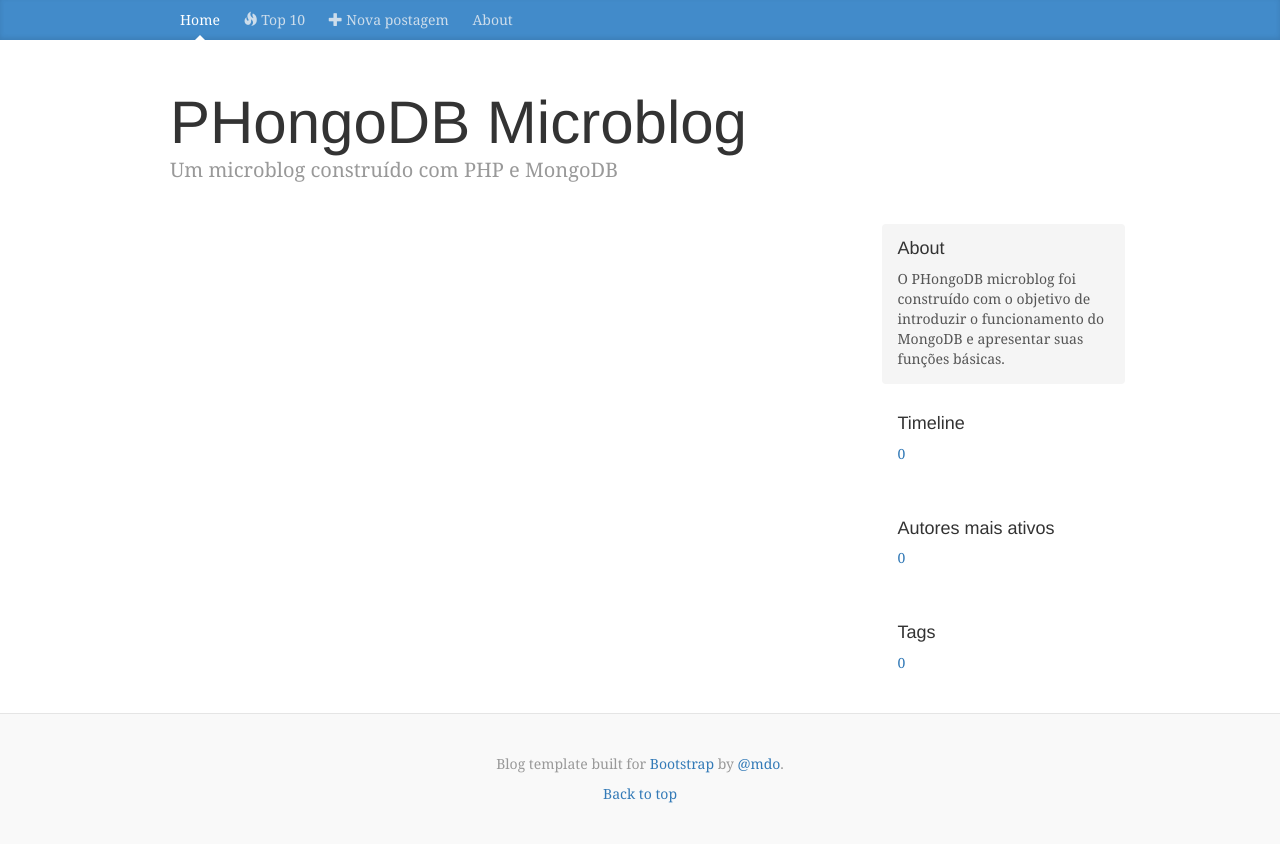
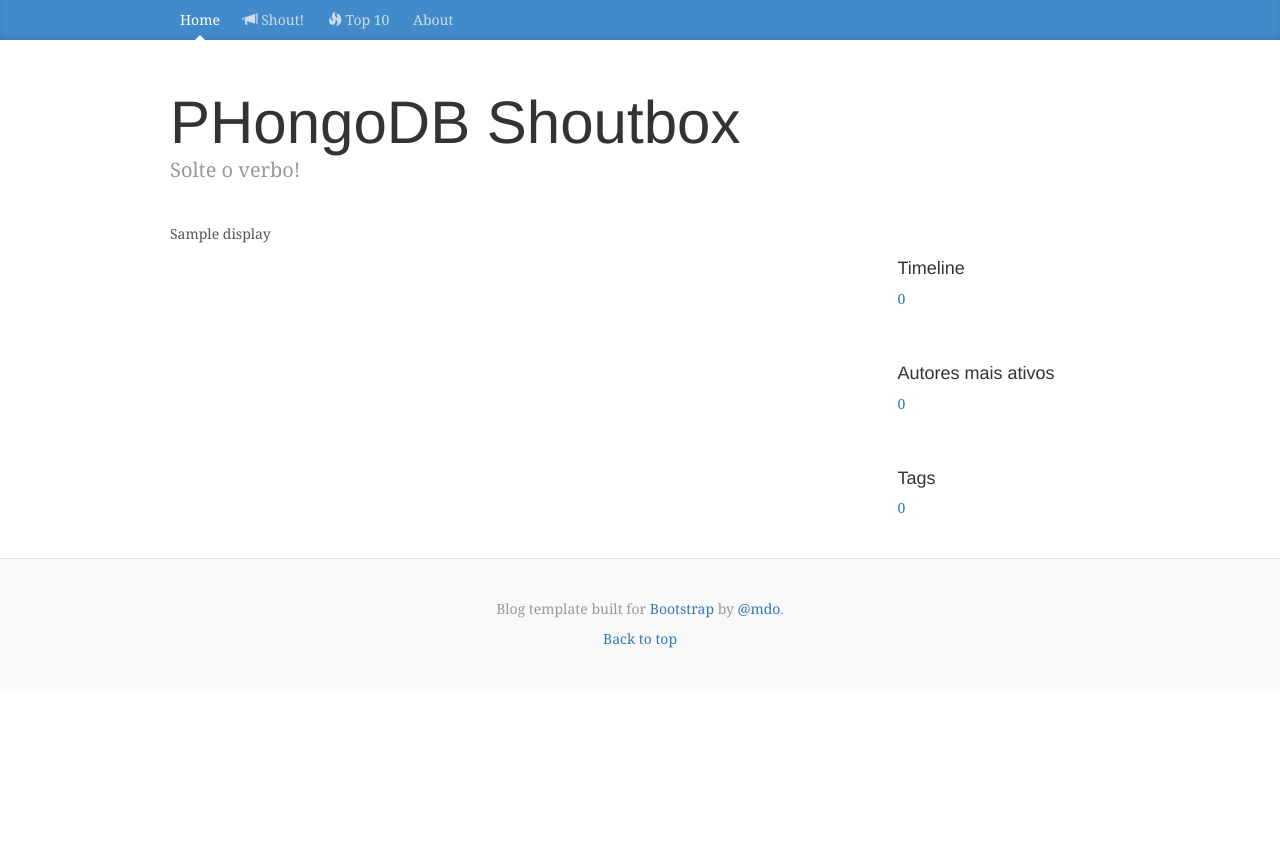
Before and after one commit to maykelsb/oficinamongo, a PHP site: template templates/base.html.twig in a window 1280 px wide. After the commit the page ends 648 px from the top, so only its background shows below. Run offline with PHP 8.4, Linux system fonts and the light colour scheme; the template is opened without the code that fills it: most values are stand-ins (such as "Sample title", 1, 10 or a date in 2020); some libraries are stand-ins or nearby versions.

Commit message:
Ajustando nomes de métodos; Listando posts;atualizando descrição e about da app

```diff
--- a/app/Requisicoes.php
+++ b/app/Requisicoes.php
@@ -5,7 +5,7 @@ class Requisicoes
     {
         try {
             $db = Db::getInstance();
-            $db->inserir($dados);
+            $db->insert($dados);
 
             $mensagem = 'Registro inserido com sucesso.';
             $metodo = 'success';
@@ -15,7 +15,7 @@ class Requisicoes
         }
 
         Util::getFm()->$metodo($mensagem);
-        header("Location: {$_SERVER['REQUEST_URI']}");
+        header("Location: /");
         die();
     }
 }
--- a/app/lib/Db.php
+++ b/app/lib/Db.php
@@ -53,8 +53,10 @@ class Db
      * @return type
      * @todo Receber apenas o filter e criar o query dentro
      */
-	public function query(MongoDB\Driver\Query $query, $collection = null)
+	public function query(array $filter = [], $collection = null)
 	{
+        $query = new MongoDB\Driver\Query($filter);
+
 		return $this->manager->executeQuery(
             $this->getNamespace($collection),
             $query
--- a/composer.json
+++ b/composer.json
@@ -2,5 +2,8 @@
     "require": {
         "twig/twig": "~1.0",
         "plasticbrain/php-flash-messages": "^1.0"
+    },
+    "require-dev": {
+        "raveren/kint": "^1.0"
     }
 }
--- a/templates/base.html.twig
+++ b/templates/base.html.twig
@@ -6,7 +6,7 @@
     <meta name="viewport" content="width=device-width, initial-scale=1">
     <!-- The above 3 meta tags *must* come first in the head; any other head content must come *after* these tags -->
 
-    <title>PHongoDB Microblog</title>
+    <title>PHongoDB Shoutbox</title>
     <link rel="stylesheet" href="https://maxcdn.bootstrapcdn.com/bootstrap/3.3.6/css/bootstrap.min.css"
 	      integrity="sha384-1q8mTJOASx8j1Au+a5WDVnPi2lkFfwwEAa8hDDdjZlpLegxhjVME1fgjWPGmkzs7" crossorigin="anonymous">
 
@@ -18,29 +18,25 @@
       <div class="container">
         <nav class="blog-nav">
           <a class="blog-nav-item active" href="#">Home</a>
+          <a class="blog-nav-item" href="#" data-toggle="modal" data-target="#novo-post"><span class="glyphicon glyphicon-bullhorn"></span> Shout!</a>
           <a class="blog-nav-item" href="#"><span class="glyphicon glyphicon-fire"></span> Top 10</a>
-          <a class="blog-nav-item" href="#" data-toggle="modal" data-target="#novo-post"><span class="glyphicon glyphicon-plus"></span> Nova postagem</a>
-          <a class="blog-nav-item" href="https://github.com/maykelsb/oficinamongo" target="_blank">About</a>
+          <a class="blog-nav-item shoutbox-about" href="#">About</a>
         </nav>
       </div>
     </div>
-
     <div class="container">
       <div class="blog-header">
-        <h1 class="blog-title">PHongoDB Microblog</h1>
-        <p class="lead blog-description">Um microblog construído com PHP e MongoDB</p>
+        <h1 class="blog-title">PHongoDB Shoutbox</h1>
+        <p class="lead blog-description">Solte o verbo!</p>
       </div>
-
+      {{ fm.display }}
       <div class="row">
         <div class="col-sm-8 blog-main">
-        {% block main %}{% endblock %}
+        {% block main %}
+        {% endblock %}
         </div>
 
         <div class="col-sm-3 col-sm-offset-1 blog-sidebar">
-          <div class="sidebar-module sidebar-module-inset">
-            <h4>About</h4>
-            <p>O PHongoDB microblog foi construído com o objetivo de introduzir o funcionamento do MongoDB e apresentar suas funções básicas.</p>
-          </div>
           {% include 'partials/sidebar/timeline.html.twig' %}
           {% include 'partials/sidebar/authors.html.twig' %}
           {% include 'partials/sidebar/tags.html.twig' %}
@@ -59,8 +55,17 @@
     <!-- Placed at the end of the document so the pages load faster -->
     <script src="https://ajax.googleapis.com/ajax/libs/jquery/1.11.3/jquery.min.js"></script>
     <script>window.jQuery || document.write('<script src="../../assets/js/vendor/jquery.min.js"><\/script>')</script>
-	<script src="https://maxcdn.bootstrapcdn.com/bootstrap/3.3.6/js/bootstrap.min.js" integrity="sha384-0mSbJDEHialfmuBBQP6A4Qrprq5OVfW37PRR3j5ELqxss1yVqOtnepnHVP9aJ7xS" crossorigin="anonymous"></script>
+    <script src="https://maxcdn.bootstrapcdn.com/bootstrap/3.3.6/js/bootstrap.min.js" integrity="sha384-0mSbJDEHialfmuBBQP6A4Qrprq5OVfW37PRR3j5ELqxss1yVqOtnepnHVP9aJ7xS" crossorigin="anonymous"></script>
+    <script src="/components/bootbox.js/bootbox.js"></script>
     <script type="text/javascript">
+    $(function(){
+        $('.shoutbox-about').click(function(){
+            bootbox.alert(
+            'PHongoDB shoutbox foi construído com o objetivo de apresentar o funcionamento do MongoDB e algumas de suas funções básicas integradas com o PHP.'
+            + '<br />Para mais detalhes e código completo acesse <a href="https://github.com/maykelsb/oficinamongo">maykelsb/oficinamongo</a> no GitHub.'
+            );
+        });
+    });
     {% block javascript %}{% endblock %}
     </script>
   </body>
--- a/templates/posts.html.twig
+++ b/templates/posts.html.twig
@@ -1,6 +1,6 @@
 {% extends 'base.html.twig' %}
 {% block main %}
-  {% include 'partials/post.html.twig' %}
+  {% include 'partials/post.html.twig' with { 'posts': posts } %}
 <div class="modal fade" id="novo-post" tabindex="-1" role="dialog" aria-labelledby="myModalLabel">
   <div class="modal-dialog" role="document">
     <div class="modal-content">
```
Also changed, not shown: app/config.php (+7 -0 lines), app/lib/Util.php (+7 -1 lines), templates/partials/post.html.twig (+13 -6 lines), web/index.php (+4 -15 lines), 1 other file.
